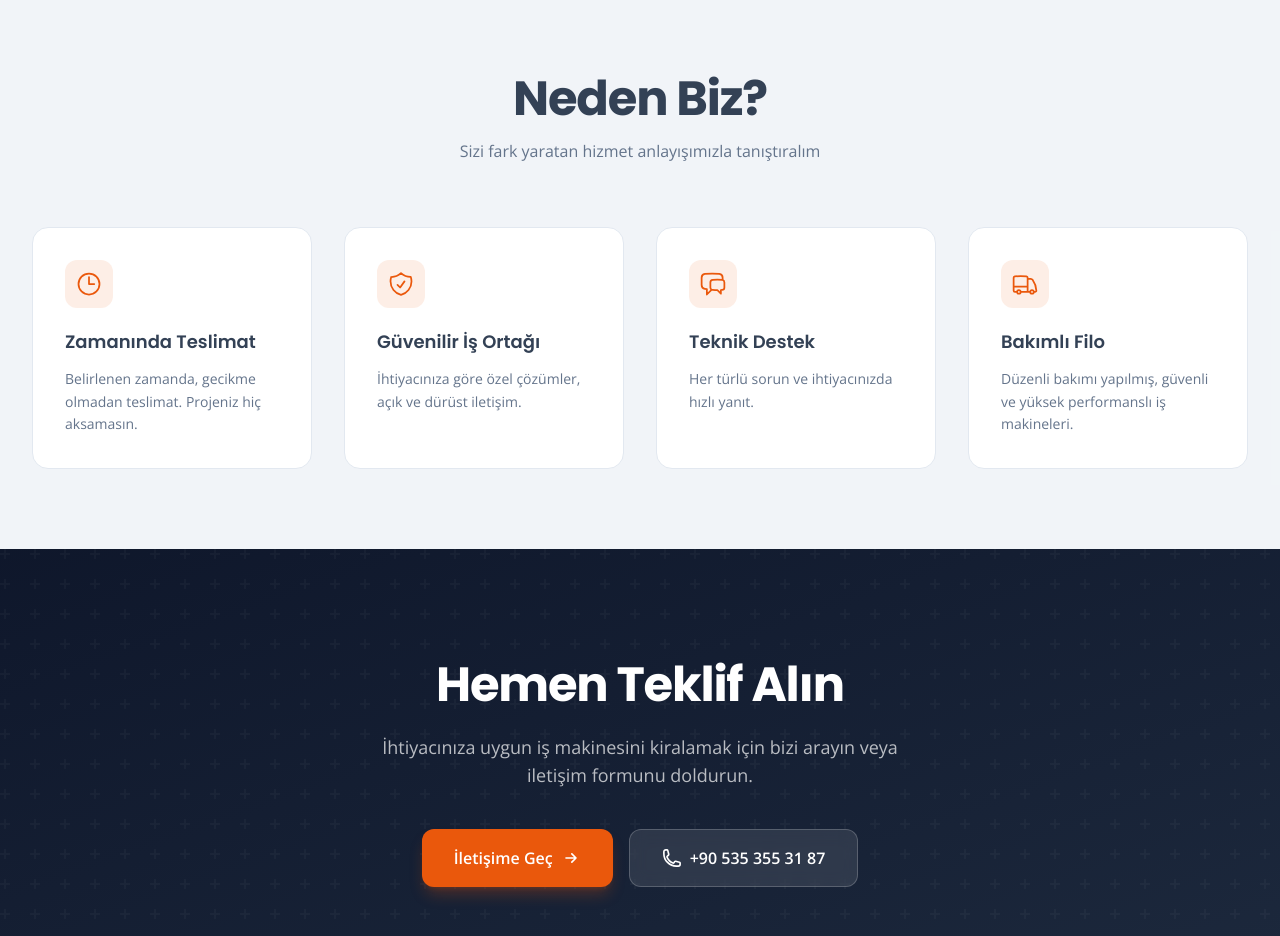
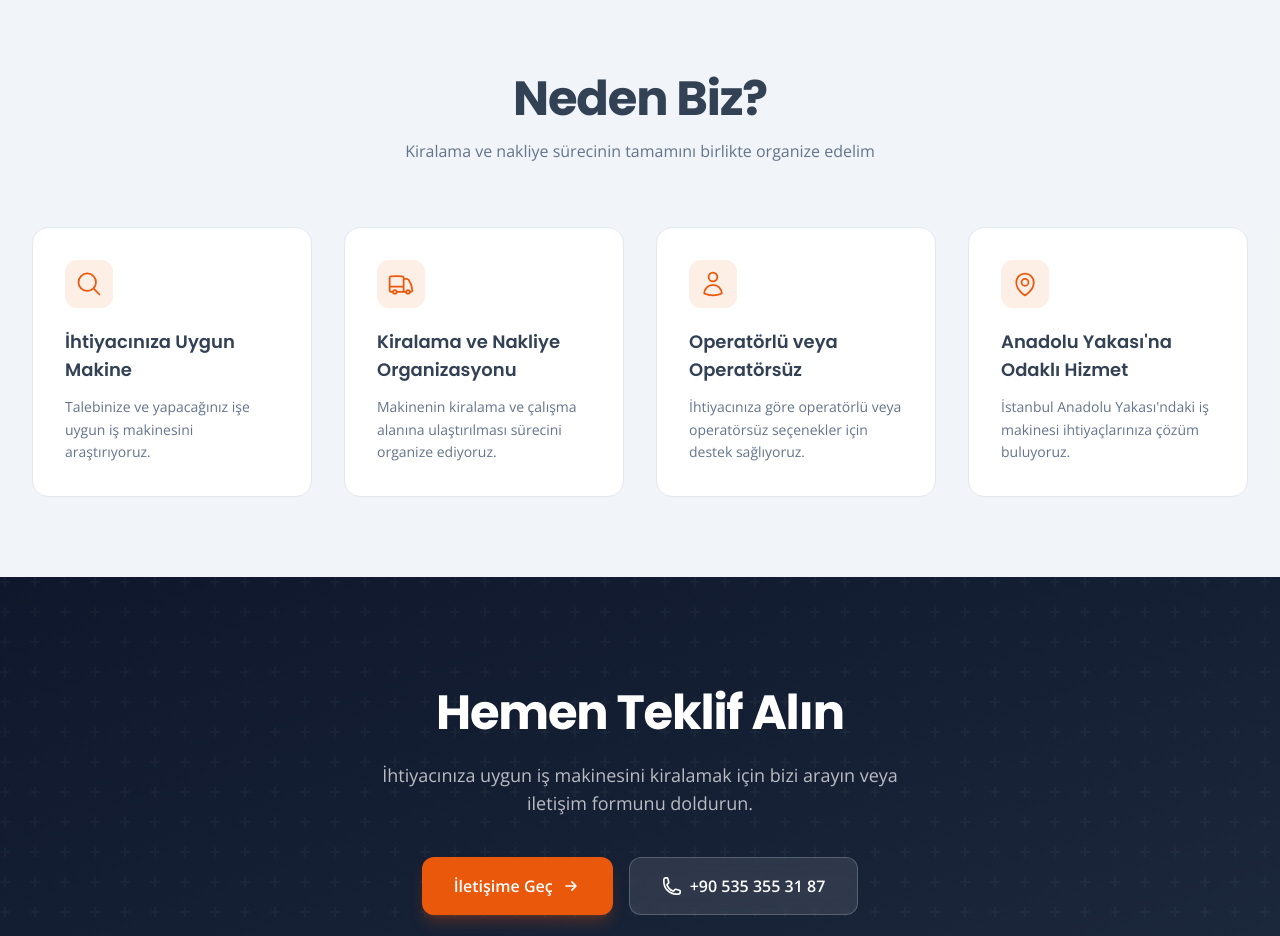
Before and after one commit to ahmetmbilgin/is-makinesi-kiralama, a Next.js app: page / in a window 1280 px wide. Shown: the part 1040-1976 px from the top of the page. Built offline with nearby package versions, Linux system fonts and the light colour scheme.

Commit message:
"Neden Biz" kısmı
güncellendi

```diff
--- a/pages/index.js
+++ b/pages/index.js
@@ -6,29 +6,11 @@ const features = [
   {
     icon: (
       <svg className="w-7 h-7" fill="none" viewBox="0 0 24 24" stroke="currentColor" strokeWidth={1.5}>
-        <path strokeLinecap="round" strokeLinejoin="round" d="M12 6v6h4.5m4.5 0a9 9 0 11-18 0 9 9 0 0118 0z" />
+        <path strokeLinecap="round" strokeLinejoin="round" d="M21 21l-5.197-5.197m0 0A7.5 7.5 0 105.196 5.196a7.5 7.5 0 0010.607 10.607z" />
       </svg>
     ),
-    title: "Zamanında Teslimat",
-    description: "Belirlenen zamanda, gecikme olmadan teslimat. Projeniz hiç aksamasın."
-  },
-  {
-    icon: (
-      <svg className="w-7 h-7" fill="none" viewBox="0 0 24 24" stroke="currentColor" strokeWidth={1.5}>
-        <path strokeLinecap="round" strokeLinejoin="round" d="M9 12.75L11.25 15 15 9.75m-3-7.036A11.959 11.959 0 013.598 6 11.99 11.99 0 003 9.749c0 5.592 3.824 10.29 9 11.623 5.176-1.332 9-6.03 9-11.622 0-1.31-.21-2.571-.598-3.751h-.152c-3.196 0-6.1-1.248-8.25-3.285z" />
-      </svg>
-    ),
-    title: "Güvenilir İş Ortağı",
-    description: "İhtiyacınıza göre özel çözümler, açık ve dürüst iletişim."
-  },
-  {
-    icon: (
-      <svg className="w-7 h-7" fill="none" viewBox="0 0 24 24" stroke="currentColor" strokeWidth={1.5}>
-        <path strokeLinecap="round" strokeLinejoin="round" d="M20.25 8.511c.884.284 1.5 1.128 1.5 2.097v4.286c0 1.136-.847 2.1-1.98 2.193-.34.027-.68.052-1.02.072v3.091l-3-3c-1.354 0-2.694-.055-4.02-.163a2.115 2.115 0 01-.825-.242m9.345-8.334a2.126 2.126 0 00-.476-.095 48.64 48.64 0 00-8.048 0c-1.131.094-1.976 1.057-1.976 2.192v4.286c0 .837.46 1.58 1.155 1.951m9.345-8.334V6.637c0-1.621-1.152-3.026-2.76-3.235A48.455 48.455 0 0011.25 3c-2.115 0-4.198.137-6.24.402-1.608.209-2.76 1.614-2.76 3.235v6.226c0 1.621 1.152 3.026 2.76 3.235.577.075 1.157.14 1.74.194V21l4.155-4.155" />
-      </svg>
-    ),
-    title: "Teknik Destek",
-    description: "Her türlü sorun ve ihtiyacınızda hızlı yanıt."
+    title: "İhtiyacınıza Uygun Makine",
+    description: "Talebinize ve yapacağınız işe uygun iş makinesini araştırıyoruz."
   },
   {
     icon: (
@@ -36,8 +18,27 @@ const features = [
         <path strokeLinecap="round" strokeLinejoin="round" d="M8.25 18.75a1.5 1.5 0 01-3 0m3 0a1.5 1.5 0 00-3 0m3 0h6m-9 0H3.375a1.125 1.125 0 01-1.125-1.125V14.25m17.25 4.5a1.5 1.5 0 01-3 0m3 0a1.5 1.5 0 00-3 0m3 0h1.125c.621 0 1.129-.504 1.09-1.124a17.902 17.902 0 00-3.213-9.193 2.056 2.056 0 00-1.58-.86H14.25M16.5 18.75h-2.25m0-11.177v-.958c0-.568-.422-1.048-.987-1.106a48.554 48.554 0 00-10.026 0 1.106 1.106 0 00-.987 1.106v7.635m12-6.677v6.677m0 4.5v-4.5m0 0h-12" />
       </svg>
     ),
-    title: "Bakımlı Filo",
-    description: "Düzenli bakımı yapılmış, güvenli ve yüksek performanslı iş makineleri."
+    title: "Kiralama ve Nakliye Organizasyonu",
+    description: "Makinenin kiralama ve çalışma alanına ulaştırılması sürecini organize ediyoruz."
+  },
+  {
+    icon: (
+      <svg className="w-7 h-7" fill="none" viewBox="0 0 24 24" stroke="currentColor" strokeWidth={1.5}>
+        <path strokeLinecap="round" strokeLinejoin="round" d="M15.75 6a3.75 3.75 0 11-7.5 0 3.75 3.75 0 017.5 0zM4.501 20.118a7.5 7.5 0 0114.998 0A17.933 17.933 0 0112 21.75c-2.676 0-5.216-.584-7.499-1.632z" />
+      </svg>
+    ),
+    title: "Operatörlü veya Operatörsüz",
+    description: "İhtiyacınıza göre operatörlü veya operatörsüz seçenekler için destek sağlıyoruz."
+  },
+  {
+    icon: (
+      <svg className="w-7 h-7" fill="none" viewBox="0 0 24 24" stroke="currentColor" strokeWidth={1.5}>
+        <path strokeLinecap="round" strokeLinejoin="round" d="M15 10.5a3 3 0 11-6 0 3 3 0 016 0z" />
+        <path strokeLinecap="round" strokeLinejoin="round" d="M19.5 10.5c0 7.142-7.5 11.25-7.5 11.25S4.5 17.642 4.5 10.5a7.5 7.5 0 1115 0z" />
+      </svg>
+    ),
+    title: "Anadolu Yakası'na Odaklı Hizmet",
+    description: "İstanbul Anadolu Yakası'ndaki iş makinesi ihtiyaçlarınıza çözüm buluyoruz."
   }
 ]
 
@@ -99,7 +100,7 @@ export default function Home() {
               Neden Biz?
             </h2>
             <p className="text-muted-foreground max-w-xl mx-auto">
-              Sizi fark yaratan hizmet anlayışımızla tanıştıralım
+              Kiralama ve nakliye sürecinin tamamını birlikte organize edelim
             </p>
           </div>
           <div className="grid grid-cols-1 sm:grid-cols-2 lg:grid-cols-4 gap-6 lg:gap-8">
```
Also changed, not shown: 1 other file (tests, documents, lock files or other folders).
